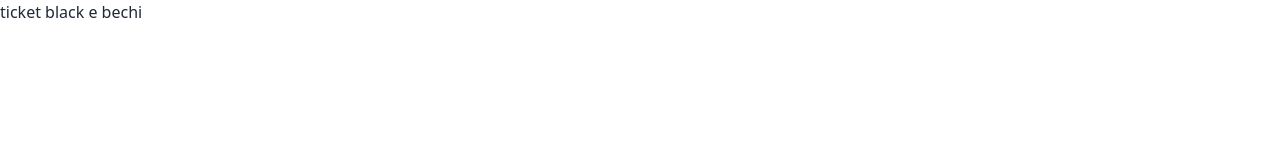
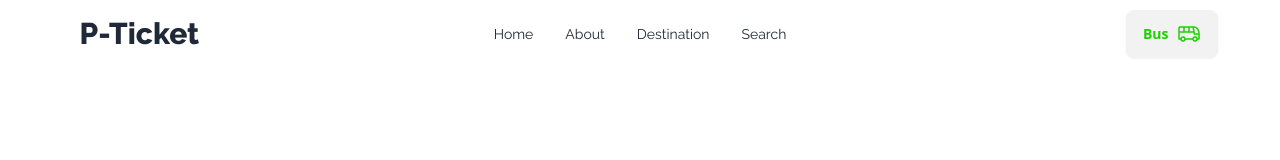
Before and after one commit to Noman4d/smart-ticketing, a plain HTML site: page index.html in a window 1280 px wide. Drawn offline with nearby package versions, Linux system fonts and the light colour scheme.

Commit message:
added navbar

```diff
--- a/index.html
+++ b/index.html
@@ -1,5 +1,5 @@
 <!DOCTYPE html>
-<html lang="en">
+<html lang="en" data-theme="light">
 <head>
     <meta charset="UTF-8">
     <meta name="viewport" content="width=device-width, initial-scale=1.0">
@@ -7,8 +7,39 @@
     <!-- daisy and tailwind -->
     <link href="https://cdn.jsdelivr.net/npm/daisyui@4.7.2/dist/full.min.css" rel="stylesheet" type="text/css" />
     <script src="https://cdn.tailwindcss.com"></script>
+    <link rel="stylesheet" href="styles/fonts.css">
 </head>
 <body>
-    <h1>ticket black e bechi </h1>
-</body>
+    <header class="max-w-[1171px] mx-auto">
+        <nav>
+            <div class="navbar bg-base-100">
+                <div class="navbar-start">
+                  <div class="dropdown">
+                    <div tabindex="0" role="button" class="btn btn-ghost lg:hidden">
+                      <svg xmlns="http://www.w3.org/2000/svg" class="h-5 w-5" fill="none" viewBox="0 0 24 24" stroke="currentColor"><path stroke-linecap="round" stroke-linejoin="round" stroke-width="2" d="M4 6h16M4 12h8m-8 6h16" /></svg>
+                    </div>
+                    <ul tabindex="0" class="menu menu-sm dropdown-content mt-3 z-[1] p-2 shadow bg-base-100 rounded-box w-52">
+                      <li><a>Home</a></li>
+                      <li><a>About</a></li>
+                      <li><a>Destination</a></li>
+                      <li><a>Search</a></li>
+                    </ul>
+                  </div>
+                  <a class="btn btn-ghost font-raleway text-3xl font-extrabold">P-Ticket</a>
+                </div>
+                <div class="navbar-center hidden lg:flex">
+                  <ul class="menu menu-horizontal px-1 font-raleway">
+                    <li><a>Home</a></li>
+                    <li><a>About</a></li>
+                    <li><a>Destination</a></li>
+                    <li><a>Search</a></li>
+                  </ul>
+                </div>
+                <div class="navbar-end">
+                  <a class="btn text-[#1DD100]">Bus <img src="./images/tabler-icon-bus.png" alt=""></a>
+                </div>
+              </div>
+        </nav>
+    </header>
+
 </html>
--- /dev/null
+++ b/styles/fonts.css
@@ -0,0 +1,9 @@
+
+@import url('https://fonts.googleapis.com/css2?family=Raleway:ital,wght@0,100..900;1,100..900&display=swap');
+
+.font-raleway{
+    font-family: "Raleway", sans-serif;
+    font-optical-sizing: auto;
+    font-weight: weight;
+    font-style: normal;
+}
```
Also changed, not shown: images/tabler-icon-bus.png (added).
